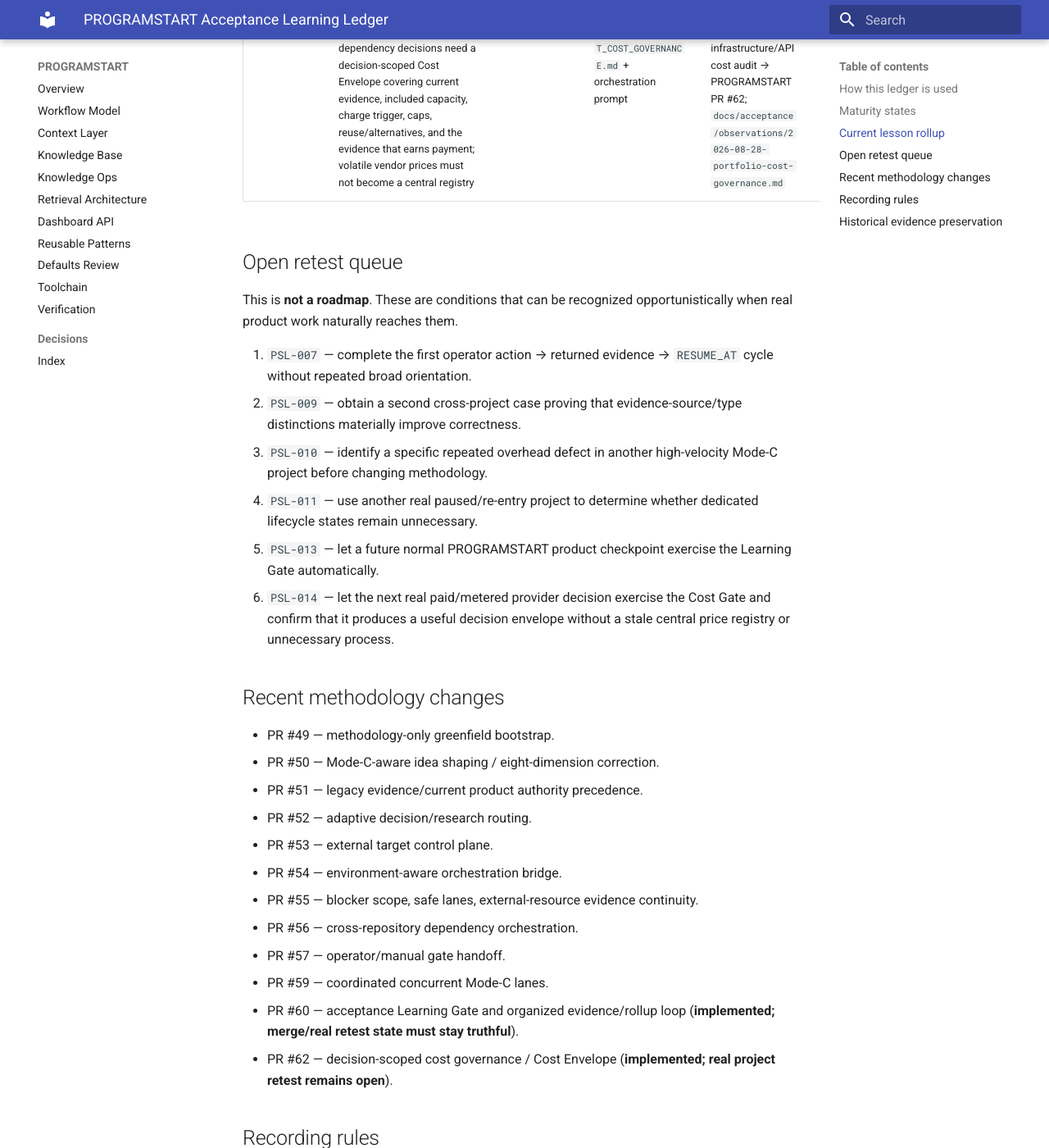
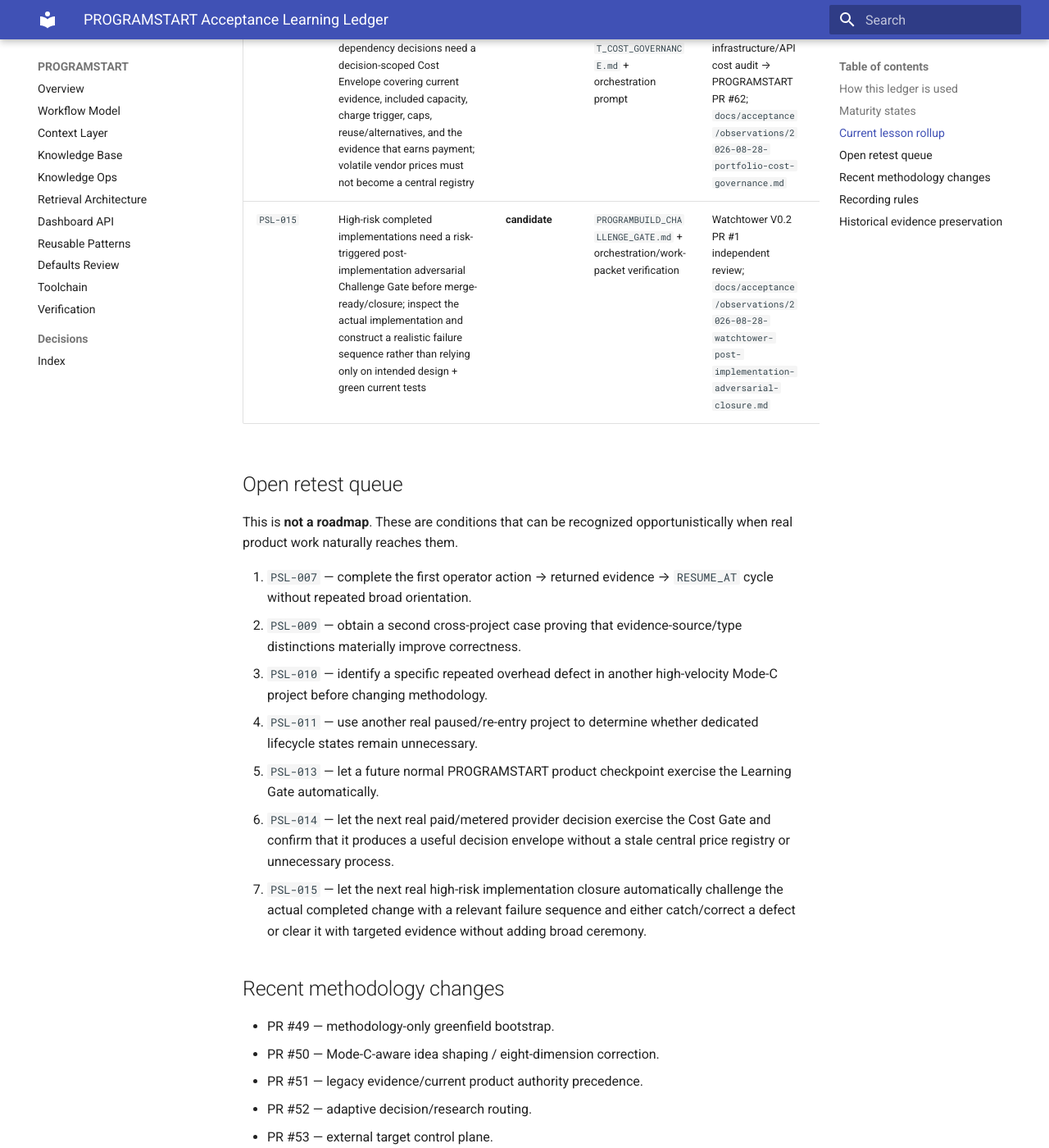
Before and after one commit to GrahamArdent/PROGRAMSTART, an MkDocs documentation site: the page built from docs/PROGRAMSTART_ACCEPTANCE_LEARNING_LEDGER.md, in a window 1280 px wide and 1400 px high, scrolled down 3349 px. Shown: the whole window at 82% size. Built offline with MkDocs 1.6.1 and Material for MkDocs 9.7.7, drawn with Linux system fonts in a browser that asks for light colours.

Commit message:
docs(learning): add adversarial closure candidate

```diff
--- a/docs/PROGRAMSTART_ACCEPTANCE_LEARNING_LEDGER.md
+++ b/docs/PROGRAMSTART_ACCEPTANCE_LEARNING_LEDGER.md
@@ -54,6 +54,7 @@ Lesson IDs are stable organizational references, not priority or roadmap numbers
 | `PSL-012` | Selective PROGRAMSTART methodology propagation can update managed controls without becoming a strategic replan | **observe / supporting** | adopt/sync surface | LinkedIn Generator PR #19 | another adopted existing repo needing selective methodology sync with project authority preserved |
 | `PSL-013` | PROGRAMSTART needs a built-in evidence-driven Learning Gate so real project use conditionally produces observation/maturity updates and later retests, without turning the ledger into an activity log | **implemented** | `docs/PROGRAMSTART_LEARNING_LOOP.md` + orchestration prompt | PROGRAMSTART PR #60 self-hosting; historical ledger use including Resume Creator PR #58 | first future real product checkpoint where v2.5+ automatically evaluates the gate and either records/updates evidence or deliberately returns `no reusable lesson` |
 | `PSL-014` | Material paid/metered dependency decisions need a decision-scoped Cost Envelope covering current evidence, included capacity, charge trigger, caps, reuse/alternatives, and the evidence that earns payment; volatile vendor prices must not become a central registry | **implemented** | `docs/PROGRAMSTART_COST_GOVERNANCE.md` + orchestration prompt | cross-project infrastructure/API cost audit → PROGRAMSTART PR #62; `docs/acceptance/observations/2026-08-28-portfolio-cost-governance.md` | next normal PROGRAMSTART-assisted slice that proposes or upgrades a paid/metered provider and should activate the Cost Gate without creating ceremony or a vendor-price catalogue |
+| `PSL-015` | High-risk completed implementations need a risk-triggered post-implementation adversarial Challenge Gate before merge-ready/closure; inspect the actual implementation and construct a realistic failure sequence rather than relying only on intended design + green current tests | **candidate** | `PROGRAMBUILD_CHALLENGE_GATE.md` + orchestration/work-packet verification | Watchtower V0.2 PR #1 independent review; `docs/acceptance/observations/2026-08-28-watchtower-post-implementation-adversarial-closure.md` | next material trust/security, persistence/idempotency/concurrency, migration, external-side-effect, or other high-impact/hard-to-reverse work packet that reaches PR/closure and should trigger the review without burdening low-risk work |
 
 ## Open retest queue
 
@@ -65,6 +66,7 @@ This is **not a roadmap**. These are conditions that can be recognized opportuni
 4. `PSL-011` — use another real paused/re-entry project to determine whether dedicated lifecycle states remain unnecessary.
 5. `PSL-013` — let a future normal PROGRAMSTART product checkpoint exercise the Learning Gate automatically.
 6. `PSL-014` — let the next real paid/metered provider decision exercise the Cost Gate and confirm that it produces a useful decision envelope without a stale central price registry or unnecessary process.
+7. `PSL-015` — let the next real high-risk implementation closure automatically challenge the actual completed change with a relevant failure sequence and either catch/correct a defect or clear it with targeted evidence without adding broad ceremony.
 
 ## Recent methodology changes
 
```
